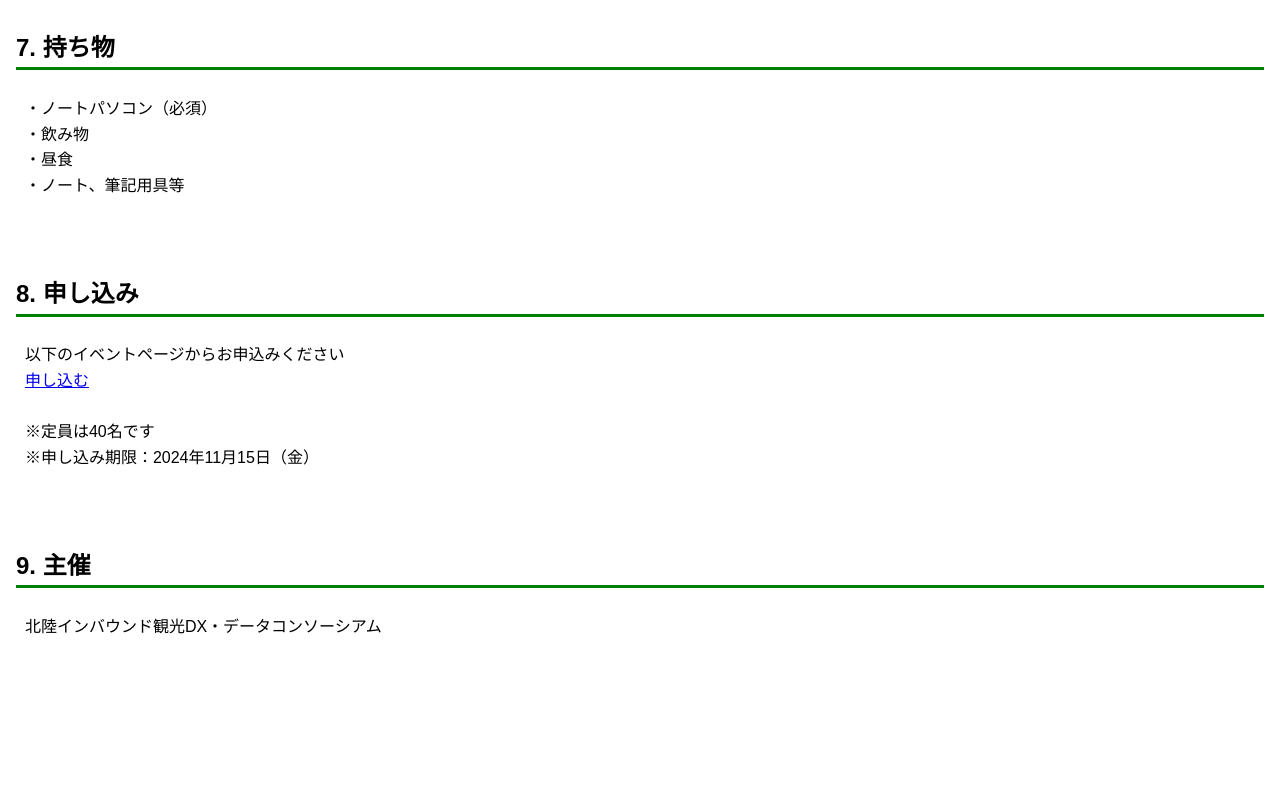
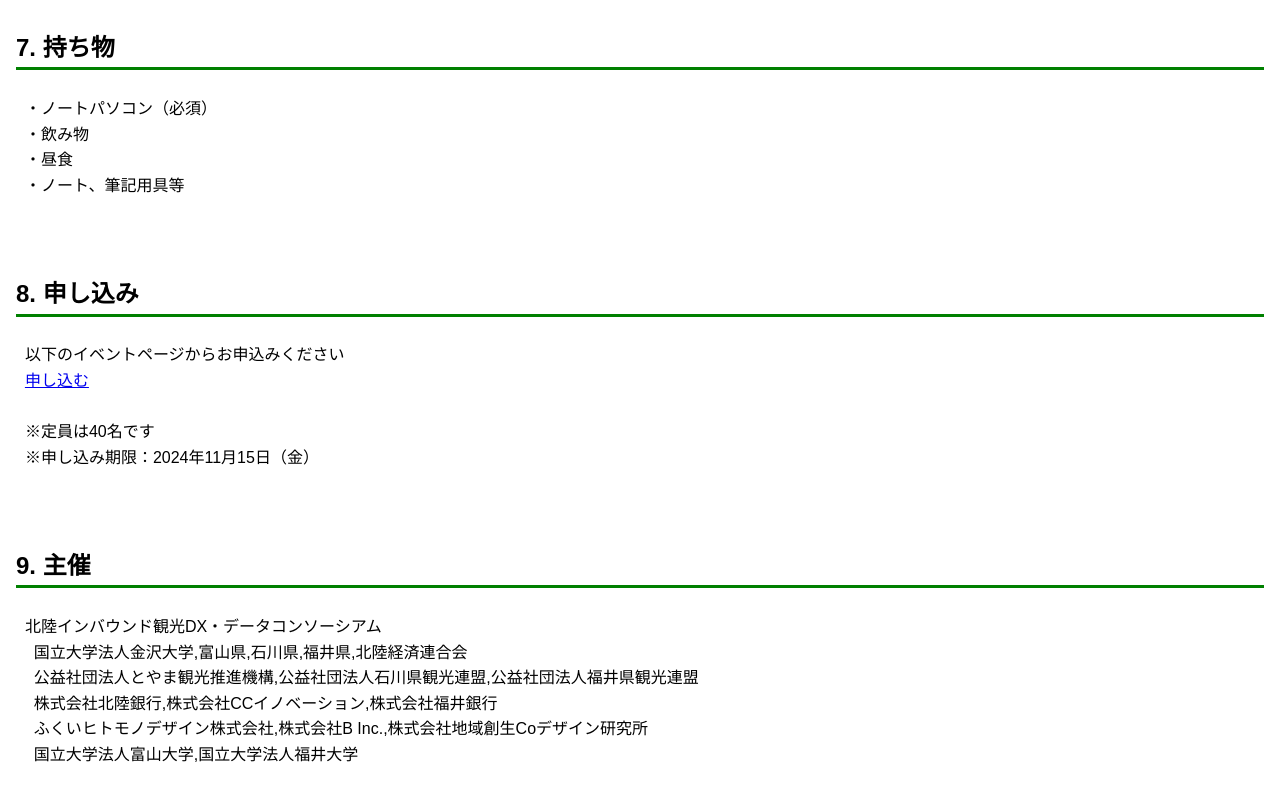
Before and after one commit to hokuriku-inbound-kanko/hackathon, a plain HTML site: page index.html in a window 1280 px wide. Shown: the part 2063-2863 px from the top of the page. Before the commit the page ends 2805 px from the top, so only its background shows below. Drawn offline with Linux system fonts and the light colour scheme.

Commit message:
Update index.html

```diff
--- a/index.html
+++ b/index.html
@@ -103,6 +103,11 @@
   <section>
   <h2>9. 主催</h2>
   北陸インバウンド観光DX・データコンソーシアム
+    国立大学法人金沢大学,富山県,石川県,福井県,北陸経済連合会
+    公益社団法人とやま観光推進機構,公益社団法人石川県観光連盟,公益社団法人福井県観光連盟
+    株式会社北陸銀行,株式会社CCイノベーション,株式会社福井銀行
+    ふくいヒトモノデザイン株式会社,株式会社B Inc.,株式会社地域創生Coデザイン研究所
+    国立大学法人富山大学,国立大学法人福井大学
   </section>
 
   <br><br><br>
```
